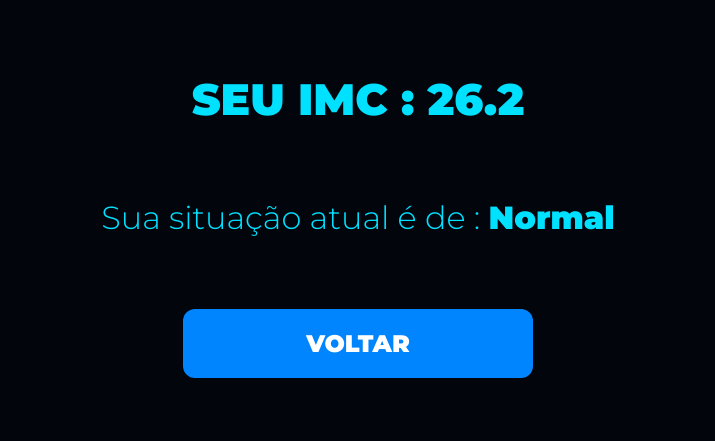
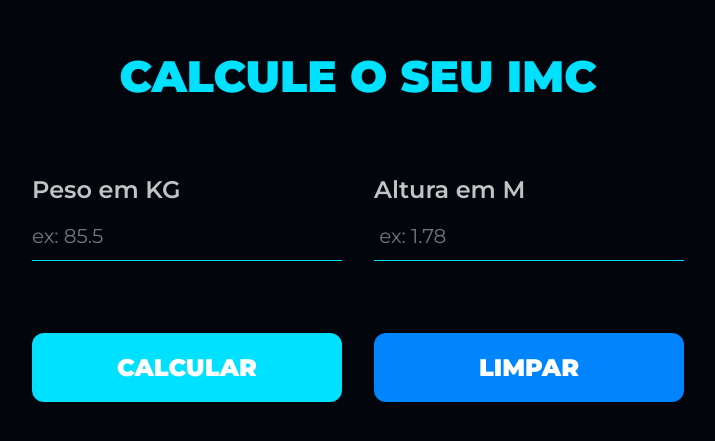
Before and after one commit to reisArthur2602/calculadora-imc, a React (Vite) app: page / in a window 1280 px wide. Shown: the part 175-616 px from the top of the page, without its empty margins (282-997 px from the left). Built offline with nearby package versions, Linux system fonts and the light colour scheme.

Commit message:
fix: componente input perde o foco ao digitar

```diff
--- a/src/App.jsx
+++ b/src/App.jsx
@@ -12,8 +12,8 @@ const Container = styled.div`
 export const App = () => {
 	return (
 		<Container>
-			{/* <Calculadora /> */}
-			<Result />
+			<Calculadora />
+			{/* <Result /> */}
 		</Container>
 	);
 };
--- a/src/components/Calculadora.jsx
+++ b/src/components/Calculadora.jsx
@@ -1,8 +1,7 @@
 import styled from 'styled-components';
-import { Input } from './Input';
-import { Button , Container } from '../styles';
 
-
+import { Button, Container } from '../styles';
+import { useState } from 'react';
 
 const Wrapper = styled.div`
 	width: 100%;
@@ -23,7 +22,32 @@ const FormWrapper = styled.form`
 	gap: 4.5rem;
 `;
 
+const Input = styled.input`
+	width: 100%;
+	padding-bottom: 0.75rem;
+	border-bottom: 1px solid #00e0ff;
+	font-size: 20px;
+	color: #c3c3c3;
+	&::-webkit-inner-spin-button {
+		-webkit-appearance: none;
+	}
+`;
+
+const Label = styled.label`
+	cursor: pointer;
+	width: 100%;
+	display: flex;
+	flex-direction: column;
+	gap: 1.25rem;
+	color: #c3c3c3;
+	font-size: 1.5rem;
+	font-weight: 600;
+`;
+
 export const Calculadora = () => {
+	const [weight, setWeight] = useState();
+	const [height, setHeight] = useState();
+
 	return (
 		<Container>
 			{/* title */}
@@ -31,13 +55,23 @@ export const Calculadora = () => {
 			<FormWrapper>
 				{/* Input */}
 				<Wrapper>
-					<Input type={'peso'} />
-					<Input />
+					<Label>
+						Peso em KG
+						<Input type="number" placeholder="ex: 85.5" required />
+					</Label>
+					<Label>
+						Altura em M
+						<Input type="number" placeholder=" ex: 1.78" required />
+					</Label>
 				</Wrapper>
 				{/* action buttons */}
 				<Wrapper>
-					<Button color="#00E0FF" type='submit'>Calcular</Button>
-					<Button color="#0085FF" type='submit'>Limpar</Button>
+					<Button color="#00E0FF" type="submit">
+						Calcular
+					</Button>
+					<Button color="#0085FF" type="submit">
+						Limpar
+					</Button>
 				</Wrapper>
 			</FormWrapper>
 		</Container>
--- a/src/components/Input.jsx
+++ /dev/null
@@ -1,60 +0,0 @@
-import styled from 'styled-components';
-
-export const Input = ({ type, onChange, value }) => {
-	const Container = styled.div`
-		width: 100%;
-		display: flex;
-		flex-direction: column;
-		gap: 1.25rem;
-
-		label {
-			font-size: 1.5rem;
-			font-weight: 400;
-		}
-	`;
-
-	const Wrapper = styled.div`
-		display: flex;
-		border-bottom: 1px solid #00e0ff;
-		padding-bottom: 0.75rem;
-		color: #c3c3c3;
-		font-size: 1.5rem;
-		font-weight: 300;
-		max-width: 21.875rem;
-
-		input {
-			font-size: 1.25rem;
-			flex: 1;
-			color: #c3c3c3;
-
-			&::placeholder {
-				color: #c3c3c3;
-				font-size: 1.25rem;
-				font-weight: 300;
-			}
-
-			&::-webkit-outer-spin-button,
-			&::-webkit-inner-spin-button {
-				-webkit-appearance: none;
-			}
-		}
-	`;
-
-	return (
-		<Container>
-			{/* label */}
-			<label>{type == 'peso' ? 'Peso' : 'Altura'}</label>
-			<Wrapper>
-				<input
-					placeholder={type == 'peso' ? '86.5' : '1,78'}
-					required
-					type="number"
-					onChange={onChange}
-					value={value}
-				/>
-				<span>{type == 'peso' ? 'kg' : 'm'}</span>
-			</Wrapper>
-			{/* input */}
-		</Container>
-	);
-};
```
